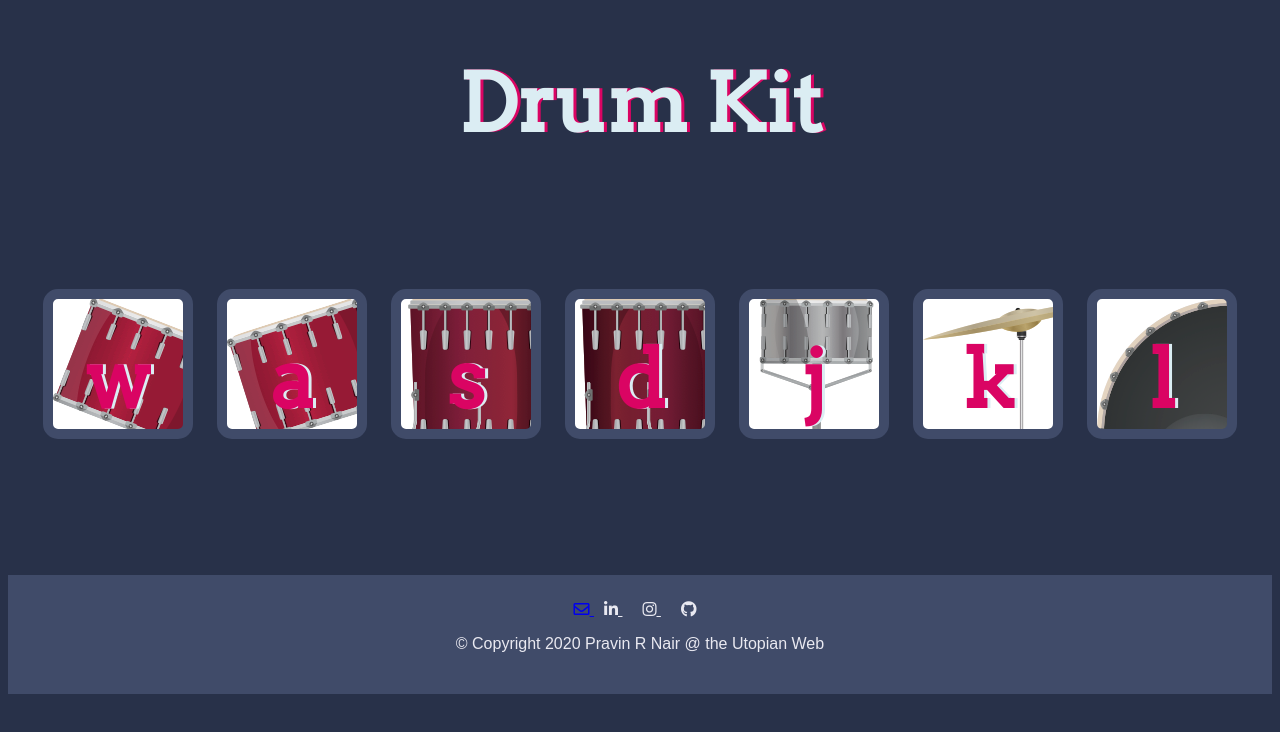
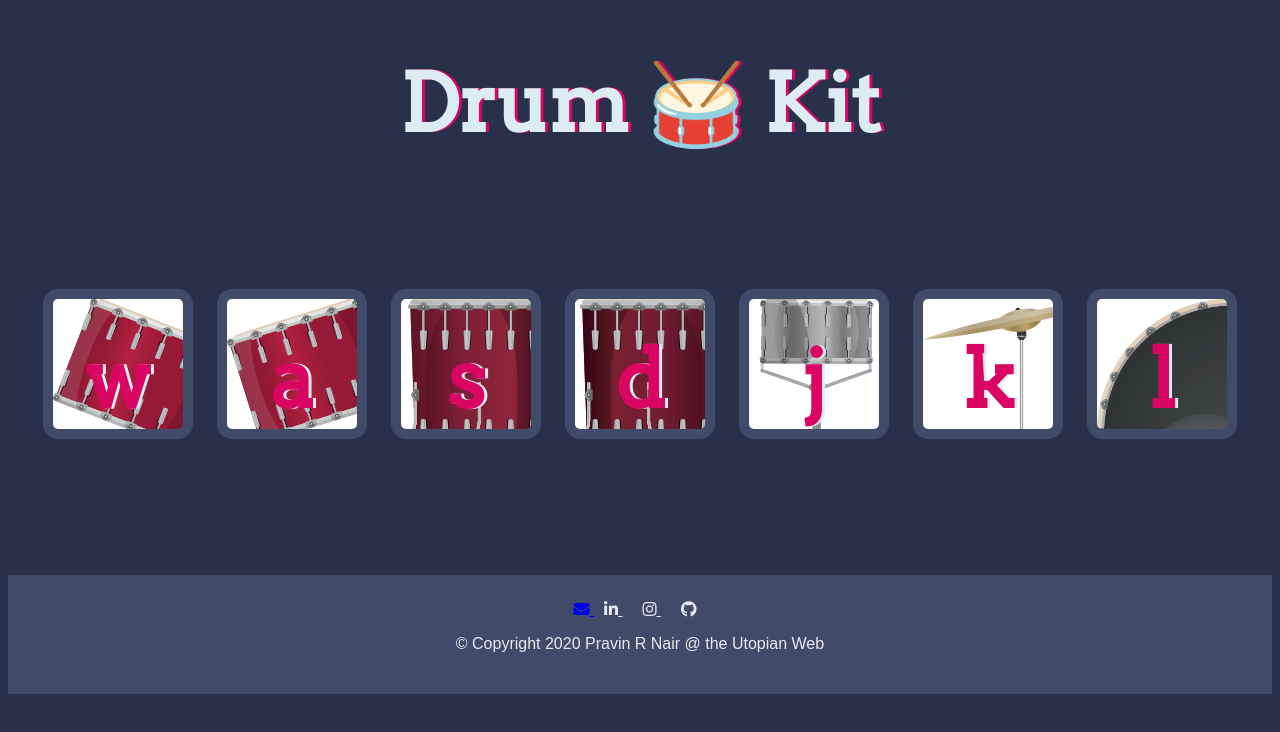
Before and after one commit to pravin44/drum-kit, a plain HTML site: page index.html in a window 1280 px wide. Drawn offline with Linux system fonts and the light colour scheme; a web font is replaced by a local one.

Commit message:
Update index.html

```diff
--- a/index.html
+++ b/index.html
@@ -4,18 +4,16 @@
 <head>
   <meta charset="utf-8">
   <title>Drum Kit</title>
-
+  <link rel="stylesheet" href="styles.css">
   <link rel="stylesheet" href="https://use.fontawesome.com/releases/v5.15.1/css/all.css" integrity="sha384-vp86vTRFVJgpjF9jiIGPEEqYqlDwgyBgEF109VFjmqGmIY/Y4HV4d3Gp2irVfcrp" crossorigin="anonymous">
   <link href="https://fonts.googleapis.com/css2?family=Potta+One&display=swap" rel="stylesheet">
 
-  <link rel="stylesheet" href="styles.css">
   <link href="https://fonts.googleapis.com/css?family=Arvo" rel="stylesheet">
 </head>
 
 <body>
-  <h1 id="title">Drum Kit</h1>
+  <h1 id="title">Drum 🥁 Kit</h1>
   <div class="set">
-
     <button class="w drum">w</button>
     <button class="a drum">a</button>
     <button class="s drum">s</button>
@@ -29,12 +27,13 @@
 <script src="index.js" charset="utf-8"></script>
 
 <footer id="footer">
-  <a class="btn" href="mailto:rpravin92@gmail.com"><i class="far fa-envelope size:5x" ></i> </a>
+  <a class="btn" href="mailto:rpravin92@gmail.com"><i class="fas fa-envelope"  size:"7x" ></i> </a>
   <a class="footer-link" href="https://www.linkedin.com/in/r-pravin-nair-04/"><i class="fab fa-linkedin-in"></i> </a>
   <a class="footer-link" href="https://www.instagram.com/04braveheart/"><i class="fab fa-instagram"></i> </a>
   <a class="footer-link" href="https://github.com/pravin44/cv"> <i class="fab fa-github"></i> </a><br>
 
   <p>© Copyright 2020 Pravin R Nair @ the Utopian Web</p>
+</footer>
 
 </body>
 </html>
```
